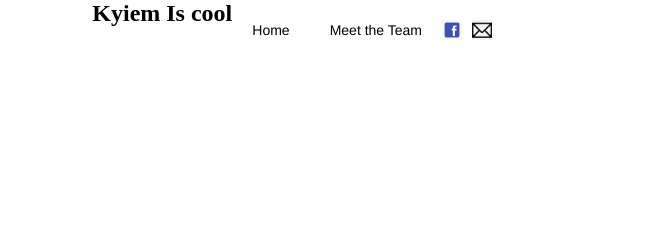
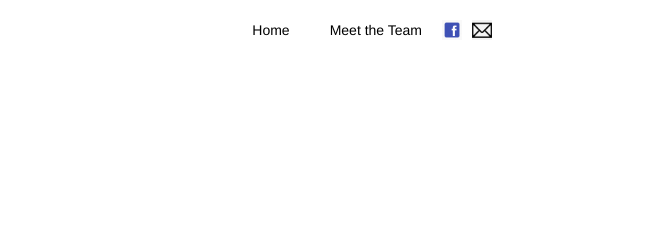
Before and after one commit to IgItIsKyi/Overcomers-Rehab, a plain HTML site: page index.html in a window 1280 px wide. Shown: the top 227 px of the page, 628-1280 px from the left. Drawn offline with Linux system fonts and the light colour scheme.

Commit message:
fixed header

```diff
--- a/index.html
+++ b/index.html
@@ -18,7 +18,6 @@
             <!------- Top Bar Menu list ----------->
                 <nav class="header-main-nav">
                     <ul>
-                        <h1>Kyiem Is cool</h1>
                         <li><a href="index.html">Home</a></li>
                         <li><a href="team.html">Meet the Team</a></li>
                     <div class="header-main-sm">
```
